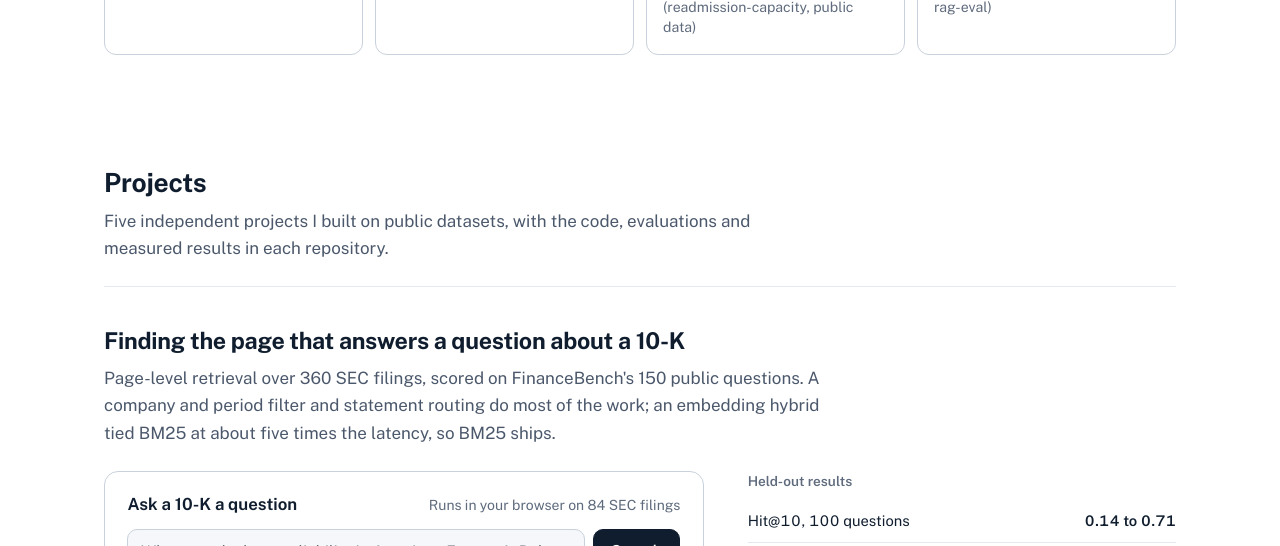
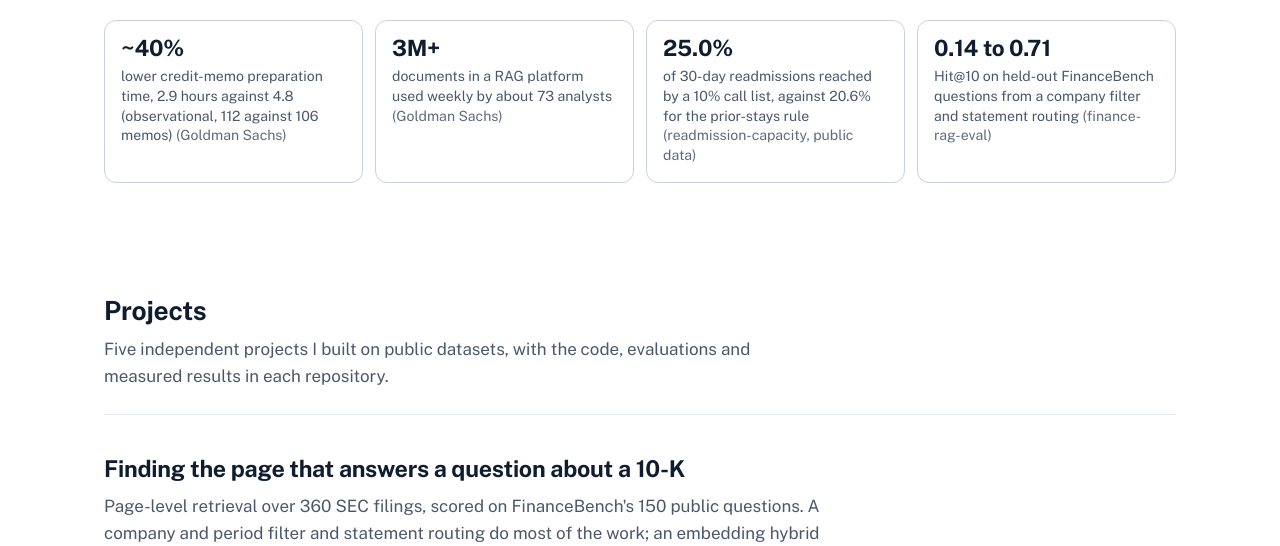
Before and after one commit to bharathkumardev1/bharathkumardev1.github.io, a website with bundled scripts: page index.html in a window 1280 px wide. Shown: the part 554-1100 px from the top of the page. Built offline with nearby package versions, Linux system fonts and the light colour scheme.

Commit message:
Add portrait to the home page; match the hero stats to the experience section

```diff
--- a/index.html
+++ b/index.html
@@ -48,7 +48,7 @@
 
 <section class="hero" aria-label="Introduction">
 <div class="wrap">
-<!-- portrait:start --><!-- portrait:end -->
+<!-- portrait:start --><img class="portrait" src="assets/img/portrait.jpg" width="208" height="208" alt="Bharath Mandha"><!-- portrait:end -->
 <h1 class="display">Bharath Mandha</h1>
 <p class="tagline">AI engineer at Goldman Sachs, building production RAG, LangGraph agents and retrieval evaluation over financial documents.</p>
 <!-- links:start -->
@@ -60,8 +60,8 @@
 </ul>
 <!-- links:end -->
 <ul class="stats" aria-label="Results">
-<li><b>~40%</b> team-estimated reduction in credit-memo preparation time <span class="src">(Goldman Sachs)</span></li>
-<li><b>3M+</b> documents in a RAG platform used weekly by 70+ analysts <span class="src">(Goldman Sachs)</span></li>
+<li><b>~40%</b> lower credit-memo preparation time, 2.9 hours against 4.8 (observational, 112 against 106 memos) <span class="src">(Goldman Sachs)</span></li>
+<li><b>3M+</b> documents in a RAG platform used weekly by about 73 analysts <span class="src">(Goldman Sachs)</span></li>
 <li><b>25.0%</b> of 30-day readmissions reached by a 10% call list, against 20.6% for the prior-stays rule <span class="src">(readmission-capacity, public data)</span></li>
 <!-- stat-finance:start --><li><b>0.14 to 0.71</b> Hit@10 on held-out FinanceBench questions from a company filter and statement routing <span class="src">(finance-rag-eval)</span></li><!-- stat-finance:end -->
 </ul>
```
Also changed, not shown: assets/img/portrait.jpg (added).
